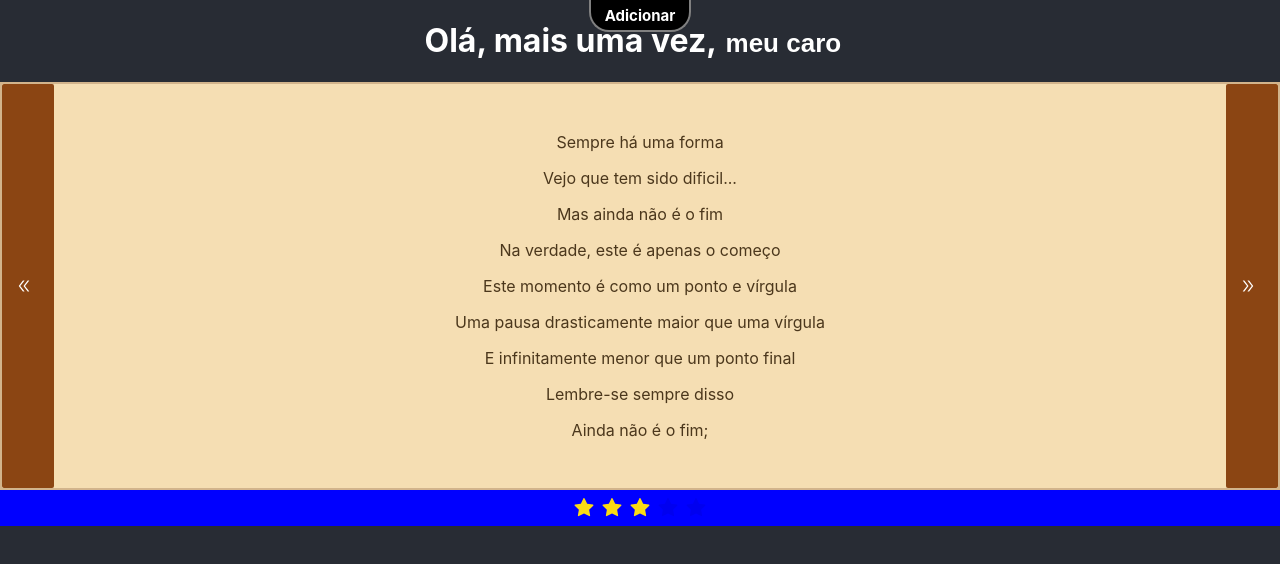
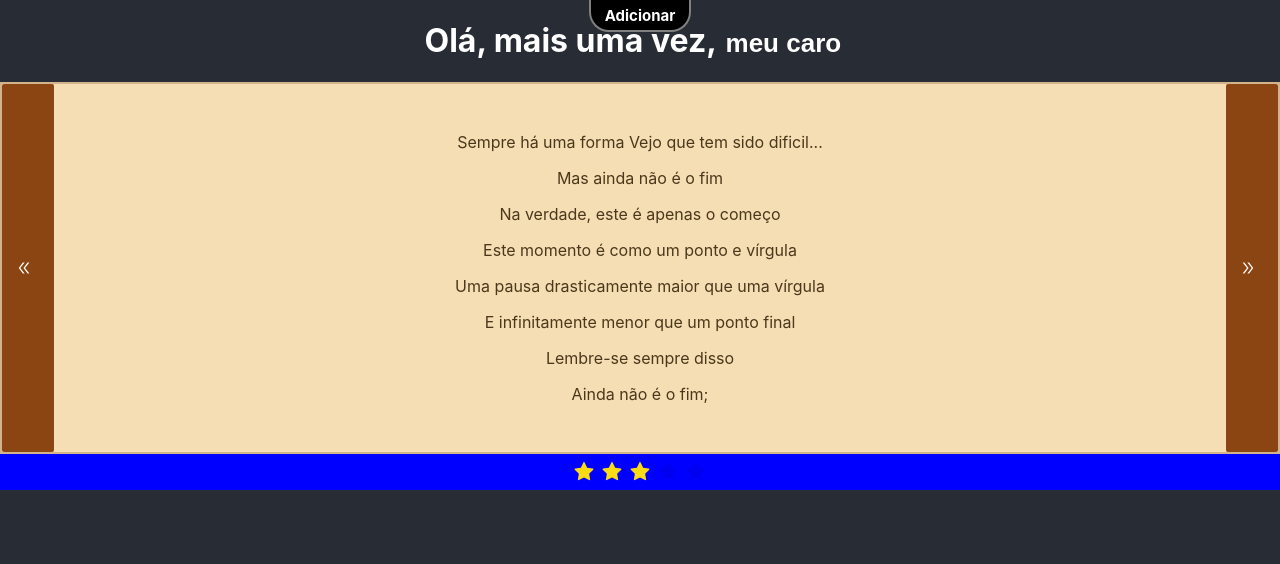
Before and after one commit to r0ber0be/naive-melody, a React (Create React App) app: page / in a window 1280 px wide. Shown: the top 564 px of the page. Built offline with nearby package versions, Linux system fonts and the light colour scheme; the HTML template or start-up script is replaced by a standard one.

Commit message:
Estado global, formulário funcional e melhorias

```diff
--- a/src/App.js
+++ b/src/App.js
@@ -1,15 +1,34 @@
+import { useState } from "react";
+import { initialLetters } from "./utils/data";
 import { BrowserRouter, Route, Routes } from 'react-router-dom';
 import './App.css';
 import Home from './pages/Home';
 import AddLetter from './pages/AddLetter';
 
 function App() {
+  // Procura chaves com o nome letters no local storage, caso tenha, os valores serão salvos na constante
+  const localLettersValue = localStorage.getItem('letters')
+  /* Como os valores salvos no local storage são strings é necessário transformar essa string em um objeto JSON
+     com o método parse, passando os valores encontrados no local storage (se houverem) */
+  const localLettersParsed = JSON.parse(localLettersValue)
+  /* Inicia o estado de letters com as cartas pré escritas na aplicação, mas somente caso localLettersParsed
+  seja nulo ou undefined, caso não seja, as cartas serão carregadas com base no que está salvo no seu local storage*/
+  const [letters, setLetters] = useState(() => localLettersParsed || initialLetters)
+
   return (
     <div className="App">
       <BrowserRouter>
         <Routes>
-          <Route exact path='/' element={<Home/>} />
-          <Route exact path='/letter/add' element={<AddLetter/>} />
+          <Route
+            exact
+            path='/'
+            element={<Home letters={letters} setLetters={setLetters}/>}
+          />
+          <Route
+            exact
+            path='/letter/add'
+            element={<AddLetter setLetters={setLetters}/>}
+          />
         </Routes>
       </BrowserRouter>
     </div>
--- a/src/components/cardLetter/CardLetter.js
+++ b/src/components/cardLetter/CardLetter.js
@@ -2,13 +2,13 @@ import { useState } from 'react';
 import { DoubleLeftOutlined, DoubleRightOutlined } from '@ant-design/icons';
 import './CardLetter.css'
 import ButtonLetter from '../buttonLetter/ButtonLetter';
-import { letterSpliter } from '../../utils/letterSpliter';
 import { LetterList } from '../letterList/LetterList';
 import { RatingLetter } from '../ratingLetter/RatingLetter';
 
 export function CardLetter({ letters, setLetters }) {
-  const splitedLetters = letterSpliter(letters)
   const [index, setIndex] = useState(0)
+  const currentLetter = letters[index].letter
+  const currentRate = letters[index].rate
 
   const next = (e) => {
     e.preventDefault()
@@ -30,10 +30,10 @@ export function CardLetter({ letters, setLetters }) {
     <>
       <div className='card-container'>
         <ButtonLetter func={previous} type='button' classStyle={"go-back"} icon={<DoubleLeftOutlined />} />
-        <LetterList splitedLetters={splitedLetters} index={index} />
+        <LetterList letter={currentLetter} />
         <ButtonLetter func={next} type='button' classStyle={"go-back"} icon={<DoubleRightOutlined />} />
       </div>
-      <RatingLetter setLetters={setLetters} index={index} rateValue={letters[index].rate} />
+      <RatingLetter setLetters={setLetters} index={index} rateValue={currentRate} />
     </>
   )
 }
--- a/src/components/formLetter/FormLetter.js
+++ b/src/components/formLetter/FormLetter.js
@@ -5,14 +5,22 @@ import { useNavigate } from 'react-router-dom';
 import ButtonLetter from '../buttonLetter/ButtonLetter';
 import { DynamicInput } from '../dynamicInput/DynamicInput';
 
-export function FormLetter() {
+export function FormLetter({ setLetters }) {
   const navigate = useNavigate()
 
-  const onFinish = (values) => {
-    if(values.letter !== undefined) {
+  const onFinish = ({ letter }) => {
+    if(letter !== undefined) {
+      setLetters(prevLetters => {
+        // Cria uma cópia do array 'prevLetters' e adiciona um novo objeto com a chave 'letter' e os valores de 'newLetter' e 'rate' zerado
+        const updatedLetters = [...prevLetters, { letter: letter, rate: 0 }]
+        // Transforma o novo array de objetos em uma string para poder ser armazenado no local storage
+        localStorage.setItem('letters', JSON.stringify(updatedLetters))
+        return updatedLetters
+      })
       navigate('/')
+    } else {
+      alert('Para salvar é necessário adicionar alguma coisa!')
     }
-    alert('Para salvar é necessário adicionar alguma coisa!')
   };
 
   const onCancel = () => {
--- /dev/null
+++ b/src/components/letterList/LetterList.css
@@ -0,0 +1,3 @@
+.lines::first-letter {
+  text-transform: capitalize;
+}
--- a/src/components/letterList/LetterList.js
+++ b/src/components/letterList/LetterList.js
@@ -1,8 +1,15 @@
-export function LetterList({ splitedLetters, index }) {
+import './LetterList.css'
+
+export function LetterList({ letter }) {
   return (
     <div>
-      {splitedLetters[index].map((l, index) => { //Quando o indice é incrementado ou decrementado, a posição do array letters se altera, fazendo com que uma nova letter seja exibida
-        return <p key={index}>{l}</p>
+      {letter.map((line, index) => { // itera sobre todos os valores de letter, retornando estes valores "transformados" dentro da tag p
+        return <p
+          className='lines'
+          key={index}
+        >
+          { line }
+        </p>
       })}
     </div>
   )
--- a/src/components/pageHeader/PageHeader.js
+++ b/src/components/pageHeader/PageHeader.js
@@ -2,26 +2,8 @@ import { useNavigate } from "react-router-dom";
 import { WelcomeMessage } from "../welcome/WelcomeMessage";
 import ButtonLetter from "../buttonLetter/ButtonLetter";
 
-// A função setLetters é recebida como prop e permite atualizar o estado de 'letters'
-export default function PageHeader({ setLetters }) {
-  const addNewLetter = () => {
-    const newLetter = prompt('Escreva no seu pergaminho. Obs: para adicionar quebra de linhas, dê espaço e coloque a letra maiuscula na próxima palavra!')
-
-    // Caso 'newLetter' seja vazia, mostrar o alerta. O return termina a execução da função
-    if(!newLetter) {
-      return alert('Escreva, por favor!')
-    }
-
-    setLetters(prevLetters => {
-      // Cria uma cópia do array 'prevLetters' e adiciona um novo objeto com a chave 'letter' e os valores de 'newLetter' e 'rate' zerado
-      const updatedLetters = [...prevLetters, { letter: newLetter, rate: 0 }]
-      // Transforma o novo array de objetos em uma string para poder ser armazenado no local storage
-      localStorage.setItem('letters', JSON.stringify(updatedLetters))
-      return updatedLetters
-    })
-  }
-
-  const navigate = useNavigate()
+export default function PageHeader() {
+  const navigate = useNavigate() // hook para alterar os endpoints, levando o usuário para outra tela
 
   const redirectToAddPage = () => {
     navigate('/letter/add')
--- a/src/pages/AddLetter.js
+++ b/src/pages/AddLetter.js
@@ -1,9 +1,9 @@
 import { FormLetter } from "../components/formLetter/FormLetter";
 
-export default function AddLetter() {
+export default function AddLetter({ setLetters }) {
   return (
     <div className="form-letter">
-      <FormLetter />
+      <FormLetter setLetters={setLetters} />
     </div>
   )
 }
--- a/src/pages/Home.js
+++ b/src/pages/Home.js
@@ -1,21 +1,10 @@
-import { useState } from "react";
 import { CardLetter } from "../components/cardLetter/CardLetter";
 import PageHeader from "../components/pageHeader/PageHeader";
-import { initialLetters } from "../utils/data";
 
-export default function Home() {
-  // Procura chaves com o nome letters no local storage, caso tenha, os valores serão salvos na constante
-  const localLettersValue = localStorage.getItem('letters')
-  /* Como os valores salvos no local storage são strings é necessário transformar essa string em um objeto JSON
-     com o método parse, passando os valores encontrados no local storage (se houverem) */
-  const localLettersParsed = JSON.parse(localLettersValue)
-  /* Inicia o estado de letters com as cartas pré escritas na aplicação, mas somente caso localLettersParsed
-  seja nulo ou undefined, caso não seja, as cartas serão carregadas com base no que está salvo no seu local storage*/
-  const [letters, setLetters] = useState(() => localLettersParsed || initialLetters)
-
+export default function Home({ letters, setLetters }) {
   return (
     <>
-      <PageHeader setLetters={setLetters} />
+      <PageHeader />
       <CardLetter letters={letters} setLetters={setLetters} />
     </>
   )
--- a/src/utils/data.js
+++ b/src/utils/data.js
@@ -1,6 +1,6 @@
 export const initialLetters = [
-  { letter:"Sempre há uma forma Vejo que tem sido dificil... Mas ainda não é o fim Na verdade, este é apenas o começo Este momento é como um ponto e vírgula Uma pausa drasticamente maior que uma vírgula E infinitamente menor que um ponto final Lembre-se sempre disso Ainda não é o fim;", rate: 3 },
-  { letter:"Nas profundezas do coração Que seria esquecido e deixado de lado Eu só não sabia Tenho medo de Não me encontrar mais No teu coração Nas profundezas do coração Que seria esquecido e deixado de lado Eu só não sabia Tenho medo de Não te encontrar mais No meu coração", rate: 2 },
-  { letter:"Mesmo na pior das circunstâncias Continue assim Seja sempre o melhor Dê sempre o melhor Mesmo que digam que é insuficiente", rate: 0 },
-  { letter:"Te vejo Te sinto Te cheiro Até num grão de areia E o mundo revela o teu rosto em todo lugar Eu tento esquecer do teu beijo até de brincadeira Mas minha boca insiste Tua boca É o meu lugar", rate: 1.5 }
+  { letter: [ "Sempre há uma forma Vejo que tem sido dificil...", "Mas ainda não é o fim", "Na verdade, este é apenas o começo", "Este momento é como um ponto e vírgula", "Uma pausa drasticamente maior que uma vírgula", "E infinitamente menor que um ponto final", "Lembre-se sempre disso", "Ainda não é o fim;" ], rate: 3 },
+  { letter: [ "Nas profundezas do coração", "Que seria esquecido e deixado de lado", "Eu só não sabia", "Tenho medo de", "Não me encontrar mais", "No teu coração", "Nas profundezas do coração", "Que seria esquecido e deixado de lado", "Eu só não sabia", "Tenho medo de", "Não te encontrar mais", "No meu coração" ], rate: 2 },
+  { letter: [ "Mesmo na pior das circunstâncias", "Continue assim", "Seja sempre o melhor", "Dê sempre o melhor", "Mesmo que digam que é insuficiente" ], rate: 0 },
+  { letter: [ "Te vejo", "Te sinto", "Te cheiro", "Até num grão de areia", "E o mundo revela o teu rosto em todo lugar", "Eu tento esquecer do teu beijo até de brincadeira", "Mas minha boca insiste", "Tua boca", "É o meu lugar" ], rate: 1.5 }
 ]
--- a/src/utils/letterSpliter.js
+++ /dev/null
@@ -1,5 +0,0 @@
-export const letterSpliter = (letters) => {
-  return letters.map(({ letter }) => {
-    return letter.split(/\s(?=[A-Z])/g) // 'Reparte' a carta onde há espaços seguidos de uma letra maiuscula
-  })
-}
```
Also changed, not shown: src/App.css (line endings or trailing spaces).
